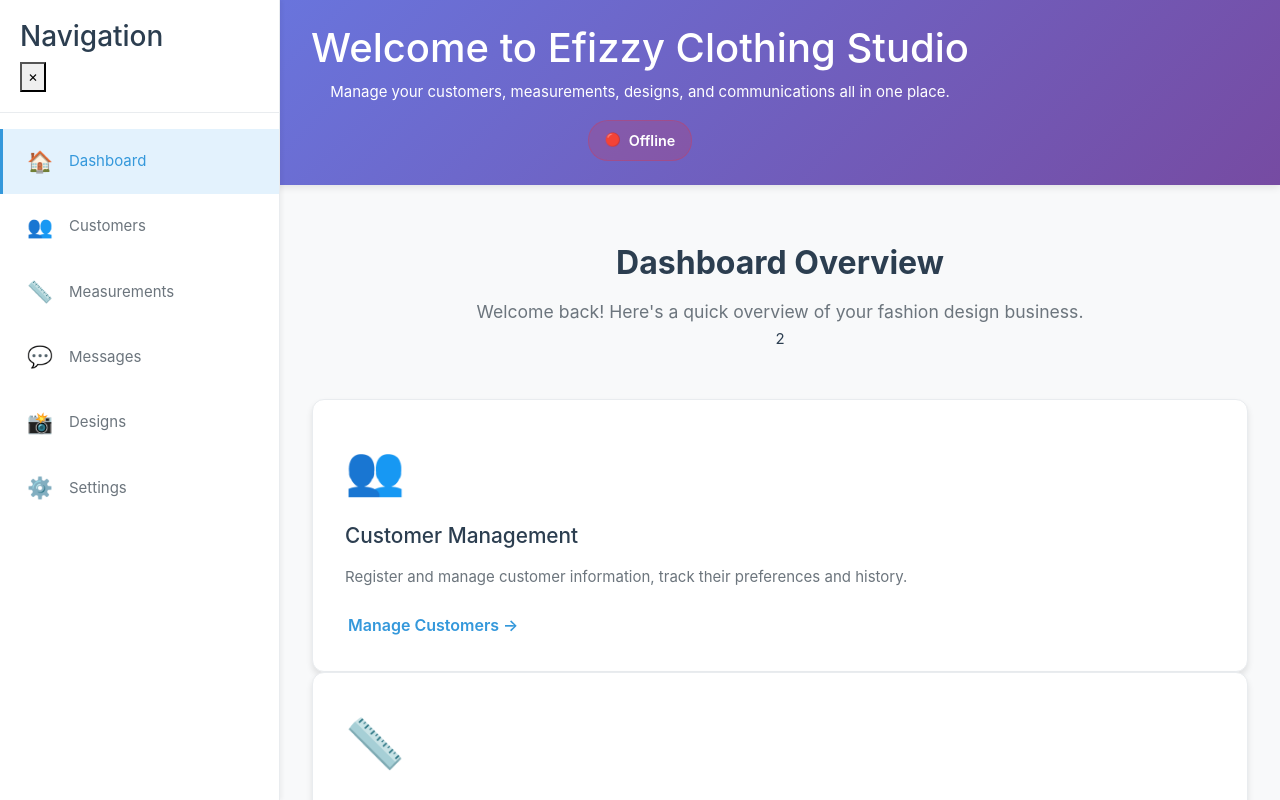
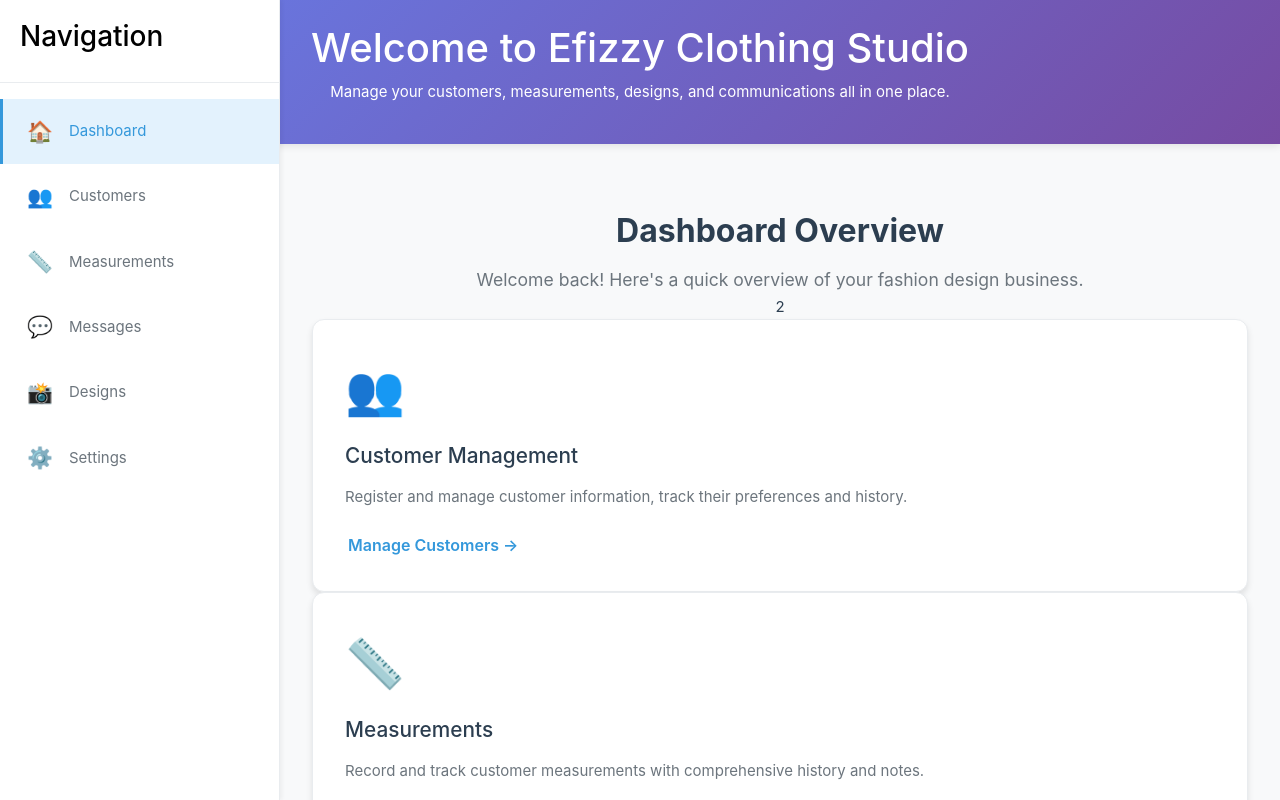
Before and after one commit to OMOLABAKE07/fashion-design-app, a Vue app: page / in a window 1280 px wide. Shown: the top 800 px of the page. Built offline with nearby package versions, Linux system fonts and the light colour scheme; no server answers.

Commit message:
friday/monday morning changes

```diff
--- a/src/App.vue
+++ b/src/App.vue
@@ -6,12 +6,11 @@
         <h1 class="app-title">Welcome to Efizzy Clothing Studio</h1>
         <p class="app-subtitle">Manage your customers, measurements, designs, and communications all in one place.</p>
       </div>
-      <div class="header-actions gap-3">
+      <!-- <div class="header-actions gap-3">
         <div class="sync-status">
           <SyncStatus />
         </div>
-        <!-- Removed Quick Stats button as requested -->
-      </div>
+      </div> -->
     </header>
 
     <!-- Main Layout with Sidebar -->
@@ -20,7 +19,7 @@
       <nav class="global-navbar" :class="{ open: mobileNavOpen }">
         <div class="navbar-header">
           <h3>Navigation</h3>
-          <button @click="closeMobileNav" class="mobile-close">×</button>
+          <!-- <button @click="closeMobileNav" class="mobile-close">×</button> -->
         </div>
         <div class="navbar-nav">
           <router-link
@@ -46,12 +45,12 @@
 </template>
 
 <script>
-import SyncStatus from '@/components/SyncStatus.vue'
+// import SyncStatus from '@/components/SyncStatus.vue'
 
 export default {
   name: 'App',
   components: {
-    SyncStatus
+    // SyncStatus
   },
   data() {
     return {
@@ -133,6 +132,7 @@
 .navbar-header {
   padding: 1.25rem;
   border-bottom: 1px solid #e9ecef;
+  color: black;
 }
 
 .navbar-nav {
--- a/src/pages/Dashboard.vue
+++ b/src/pages/Dashboard.vue
@@ -64,14 +64,14 @@
 }
 
 .dashboard-overview {
-  margin-bottom: 2rem;
+  /* margin-bottom: 2rem; */
   /* margin-top: 2rem; */
 }
 
 .overview-header {
   text-align: center;
-  margin-bottom: 3rem;
-  margin-top: 2rem;
+  /* margin-bottom: 1rem; */
+  /* margin-top: 2rem; */
 }
 
 .overview-header h2 {
```
